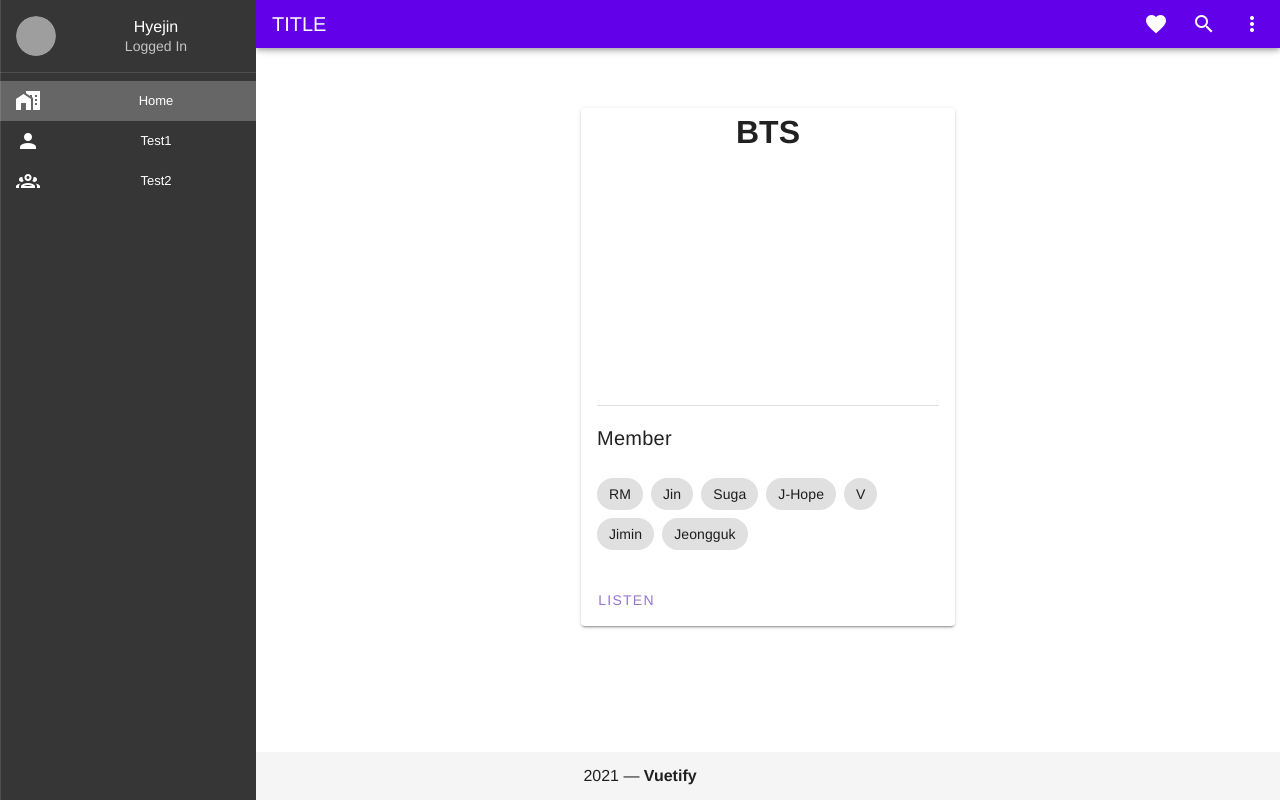
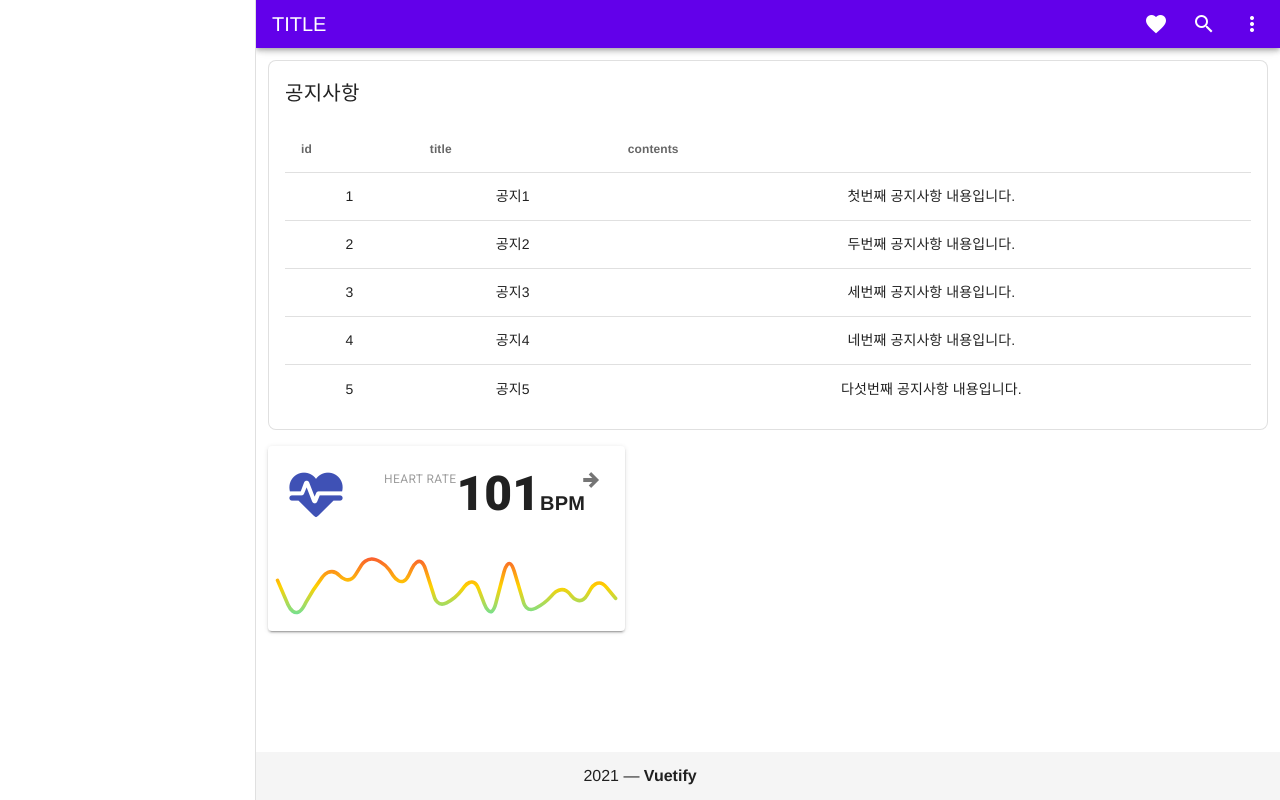
Before and after one commit to HyejinKwon-Devloper/practice_vue, a Vue app: page / in a window 1280 px wide. Built offline with nearby package versions, Linux system fonts and the light colour scheme; grey boxes are pictures that could not be loaded.

Commit message:
dashboard만드는중

```diff
--- a/src/App.vue
+++ b/src/App.vue
@@ -1,36 +1,31 @@
 <template>
-  <div id="app">
   <v-app>
     <v-navigation-drawer app>
-    <Navigation/>
+      <Navigation />
     </v-navigation-drawer>
     <Header />
+    <!-- app-bar -->
     <!-- Sizes your content based upon application components -->
     <v-main>
       <!-- Provides the application the proper gutter -->
-        <v-container fluid>
-          <!-- If using vue-router -->
       <router-view></router-view>
-        </v-container>
     </v-main>
-        <Footer/>
-
+    <Footer />
   </v-app>
-  </div>
 </template>
 
 <script>
-  import Header from '@/components/Header'
-  import Footer from '@/components/Footer'
-  import Navigation from '@/components/Navigation.vue'
+import Header from "@/components/Header";
+import Footer from "@/components/Footer";
+import Navigation from "@/components/Navigation.vue";
 export default {
-    name: 'App',
-    components:{
+  name: "App",
+  components: {
     Header,
     Footer,
-      Navigation
-    }
-  }
+    Navigation,
+  },
+};
 </script>
 
 <style>
@@ -40,8 +35,6 @@
   -moz-osx-font-smoothing: grayscale;
   text-align: center;
   color: #2c3e50;
-  height: 100%!important;
+  height: 100% !important;
 }
-
-
 </style>
--- a/src/components/Contents.vue
+++ b/src/components/Contents.vue
@@ -1,10 +1,6 @@
 <template>
-    <v-card
-    :loading="loading"
-    class="mx-auto my-12"
-    max-width="374"
-  >
-  <h1>{{ getMember.name }}</h1>
+  <v-card :loading="loading" class="mx-auto my-12" max-width="374">
+    <h1>{{ getMember.name }}</h1>
     <template slot="progress">
       <v-progress-linear
         color="deep-purple"
@@ -13,18 +9,12 @@
       ></v-progress-linear>
     </template>
 
-    <v-img
-      contain
-      :src="getMember.img"
-    ></v-img>
+    <v-img contain :src="getMember.img"></v-img>
 
     <v-card-title>{{ getMember.name }}</v-card-title>
 
     <v-card-text>
-      <v-row
-        align="center"
-        class="mx-0"
-      >
+      <v-row align="center" class="mx-0">
         <v-rating
           :value="5"
           color="amber"
@@ -43,7 +33,11 @@
         장르 • 디스코, 팝
       </div>
 
-      <div>방탄소년단은 코로나바이러스-19로 인해 전 세계 사람들이 힘든 시간을 보내고 있으며 팬들을 위해 긍정적인 에너지를 함께 나누기를 바랜다고 언급하였다.</div>
+      <div>
+        방탄소년단은 코로나바이러스-19로 인해 전 세계 사람들이 힘든 시간을
+        보내고 있으며 팬들을 위해 긍정적인 에너지를 함께 나누기를 바랜다고
+        언급하였다.
+      </div>
     </v-card-text>
 
     <v-divider class="mx-4"></v-divider>
@@ -51,11 +45,11 @@
 </template>
 
 <script>
-    export default {
-    computed:{
-      getMember(){
-        return this.$store.getters.getSelectedMember
-      }
-    }
-}
+export default {
+  computed: {
+    getMember() {
+      return this.$store.getters.getSelectedMember;
+    },
+  },
+};
 </script>
--- a/src/components/Form.vue
+++ b/src/components/Form.vue
@@ -1,9 +1,5 @@
 <template>
-  <v-card
-    :loading="loading"
-    class="mx-auto my-12"
-    max-width="374"
-  >
+  <v-card :loading="loading" class="mx-auto my-12" max-width="374">
     <h1>{{ bts.name }}</h1>
     <template slot="progress">
       <v-progress-linear
@@ -13,10 +9,7 @@
       ></v-progress-linear>
     </template>
 
-    <v-img
-      contain
-      :src="bts.img"
-    ></v-img>
+    <v-img contain :src="bts.img"></v-img>
 
     <!-- <Contents/> -->
     <v-divider class="mx-4"></v-divider>
@@ -29,67 +22,61 @@
         active-class="deep-purple accent-4 white--text"
         column
       >
-        <v-chip
-           v-for="member in members"
-          :key="member.name"
-          :value="member"
-          >{{ member.name }} </v-chip>
+        <v-chip v-for="member in members" :key="member.name" :value="member"
+          >{{ member.name }}
+        </v-chip>
       </v-chip-group>
     </v-card-text>
-
+    <Contents />
     <v-card-actions>
-      <v-btn
-        color="deep-purple lighten-2"
-        text
-        @click="listening"
-      >
+      <v-btn color="deep-purple lighten-2" text @click="listening">
         Listen
       </v-btn>
     </v-card-actions>
   </v-card>
 </template>
+
 <script>
-// import Contents from '@/components/Contents'
-
+import Contents from "@/components/Contents";
 export default {
-    // components:{
-      // Contents
-    // },
+  components: {
+    Contents,
+  },
   data: () => ({
     loading: false,
     selection: {},
     members: [
-        {name : 'RM'},
-        {name : 'Jin', img: require('@/assets/Jin.jpg')},
-        {name : 'Suga'},
-        {name : 'J-Hope'},
-        {name : 'V'},
-        {name : 'Jimin'},
-        {name : 'Jeongguk'}
-      ]
+      { name: "RM" },
+      { name: "Jin", img: require("@/assets/Jin.jpg") },
+      { name: "Suga" },
+      { name: "J-Hope" },
+      { name: "V" },
+      { name: "Jimin" },
+      { name: "Jeongguk" },
+    ],
   }),
-    computed:{
+  computed: {
     bts: {
       get() {
-            return this.$store.getters.getSelectedMember
+        return this.$store.getters.getSelectedMember;
       },
-        set(value){
-          if(value) this.$store.commit('changeMember',value)
-        }
-      }
+      set(value) {
+        if (value) this.$store.commit("changeMember", value);
+      },
+    },
   },
   methods: {
-      listening () {
-        this.loading = true
-        window.open('https://www.youtube.com/watch?v=gdZLi9oWNZg');
-        this.loading = false
-      }
+    listening() {
+      this.loading = true;
+      window.open("https://www.youtube.com/watch?v=gdZLi9oWNZg");
+      this.loading = false;
     },
-}
+  },
+};
 </script>
 
 <style>
 .resizing-img {
-    background-size: contain!important
+  background-size: contain !important;
 }
 </style>
--- a/src/components/MainContainer.vue
+++ b/src/components/MainContainer.vue
@@ -1,19 +1,21 @@
 <template>
-    <Form class="content-main"/>
+  <v-container fluid>
+    <v-layout mb-4>
+      <NoticeBoard />
+    </v-layout>
+
+    <v-layout>
+      <Statistcs />
+    </v-layout>
+  </v-container>
 </template>
 
 <script>
-    import Form from '@/components/Form'
-
-    export default {
-        components: {
-            Form
-        }
-    }
+import NoticeBoard from "@/components/noticeBoard/NoticeBoard";
+import Statistcs from "@/components/statistics/Statistics";
+export default {
+  components: { NoticeBoard, Statistcs },
+};
 </script>
 
-<style lang="sass">
-    .content-main
-        margin: 13px auto 13px auto
-        width: 100%
-</style>
+<style lang="sass"></style>
--- a/src/components/Navigation.vue
+++ b/src/components/Navigation.vue
@@ -1,15 +1,10 @@
 <template>
-  <v-card class="absolute-style">
-    <v-navigation-drawer
-      dark
-      absolute
-      permanent
-      right
-    >
+  <v-card>
+    <v-navigation-drawer dark absolute permanent right>
       <template v-slot:prepend>
         <v-list-item two-line>
           <v-list-item-avatar>
-            <img src="https://randomuser.me/api/portraits/women/81.jpg">
+            <img src="https://randomuser.me/api/portraits/women/81.jpg" />
           </v-list-item-avatar>
 
           <v-list-item-content>
@@ -22,17 +17,12 @@
       <v-divider></v-divider>
 
       <v-list dense>
-        <v-list-item
-          v-for="item in items"
-          :key="item.title"
-          :to="item.link"
-        >
+        <v-list-item v-for="item in items" :key="item.title" :to="item.link">
           <v-list-item-icon>
             <v-icon>{{ item.icon }}</v-icon>
           </v-list-item-icon>
 
-          <v-list-item-content
-          >
+          <v-list-item-content>
             <v-list-item-title>{{ item.title }}</v-list-item-title>
           </v-list-item-content>
         </v-list-item>
@@ -42,23 +32,15 @@
 </template>
 
 <script>
-  export default {
-    data () {
-      return {
-        items: [
-          { title: 'Home', icon: 'mdi-home-city' , link: '/'},
-          { title: 'Test1', icon: 'mdi-account' , link: '/test1'},
-          { title: 'Test2', icon: 'mdi-account-group-outline', link: '/test2' },
-        ],
-      }
-    },
-  }
+export default {
+  data() {
+    return {
+      items: [
+        { title: "Home", icon: "mdi-home-city", link: "/" },
+        { title: "Test1", icon: "mdi-account", link: "/test1" },
+        { title: "Test2", icon: "mdi-account-group-outline", link: "/test2" },
+      ],
+    };
+  },
+};
 </script>
-
-
-<style>
-    .absolute-style {
-      height: 100%;
-      border-radius: 0px!important;
-    }
-</style>
--- /dev/null
+++ b/src/components/noticeBoard/NoticeBoard.vue
@@ -0,0 +1,49 @@
+<template>
+  <v-card flat outlined rounded="lg" min-width="100%">
+    <v-card-title>공지사항</v-card-title>
+    <v-card-text>
+      <v-simple-table>
+        <template v-slot:default>
+          <thead>
+            <tr>
+              <th class="text-left" v-for="key in getKeys()" :key="key">
+                {{ key }}
+              </th>
+            </tr>
+          </thead>
+          <tbody>
+            <tr v-for="item in listItem" :key="item.id">
+              <td>{{ item.id }}</td>
+              <td>{{ item.title }}</td>
+              <td>{{ item.contents }}</td>
+            </tr>
+          </tbody>
+        </template>
+      </v-simple-table>
+    </v-card-text>
+  </v-card>
+</template>
+<script>
+export default {
+  data: function() {
+    return {
+      listItem: [
+        { id: 1, title: "공지1", contents: "첫번째 공지사항 내용입니다." },
+        { id: 2, title: "공지2", contents: "두번째 공지사항 내용입니다." },
+        { id: 3, title: "공지3", contents: "세번째 공지사항 내용입니다." },
+        { id: 4, title: "공지4", contents: "네번째 공지사항 내용입니다." },
+        { id: 5, title: "공지5", contents: "다섯번째 공지사항 내용입니다." },
+      ],
+    };
+  },
+  methods: {
+    getKeys() {
+      if (this.listItem && this.listItem.length > 0) {
+        let one = this.listItem[0];
+        console.log(Object.keys(one));
+        return Object.keys(one);
+      }
+    },
+  },
+};
+</script>
--- /dev/null
+++ b/src/components/statistics/Statistics.vue
@@ -0,0 +1,81 @@
+<template>
+  <v-card>
+    <v-card-title>
+      <v-icon
+        :color="checking ? 'red lighten-2' : 'indigo'"
+        class="mr-12"
+        size="64"
+        @click="takePulse"
+      >
+        mdi-heart-pulse
+      </v-icon>
+      <v-row align="start">
+        <div class="caption grey--text text-uppercase">
+          Heart rate
+        </div>
+        <div>
+          <span class="display-2 font-weight-black" v-text="avg || '—'"></span>
+          <strong v-if="avg">BPM</strong>
+        </div>
+      </v-row>
+
+      <v-spacer></v-spacer>
+
+      <v-btn icon class="align-self-start" size="28">
+        <v-icon>mdi-arrow-right-thick</v-icon>
+      </v-btn>
+    </v-card-title>
+
+    <v-sheet color="transparent">
+      <v-sparkline
+        :key="String(avg)"
+        :smooth="16"
+        :gradient="['#f72047', '#ffd200', '#1feaea']"
+        :line-width="3"
+        :value="heartbeats"
+        auto-draw
+        stroke-linecap="round"
+      ></v-sparkline>
+    </v-sheet>
+  </v-card>
+</template>
+<script>
+const exhale = ms => new Promise(resolve => setTimeout(resolve, ms));
+
+export default {
+  data: () => ({
+    checking: false,
+    heartbeats: [],
+  }),
+
+  computed: {
+    avg() {
+      const sum = this.heartbeats.reduce((acc, cur) => acc + cur, 0);
+      const length = this.heartbeats.length;
+
+      if (!sum && !length) return 0;
+
+      return Math.ceil(sum / length);
+    },
+  },
+
+  created() {
+    this.takePulse(false);
+  },
+
+  methods: {
+    heartbeat() {
+      return Math.ceil(Math.random() * (120 - 80) + 80);
+    },
+    async takePulse(inhale = true) {
+      this.checking = true;
+
+      inhale && (await exhale(1000));
+
+      this.heartbeats = Array.from({ length: 20 }, this.heartbeat);
+
+      this.checking = false;
+    },
+  },
+};
+</script>
```
Lines whose indentation alone changed are shown as unchanged.
